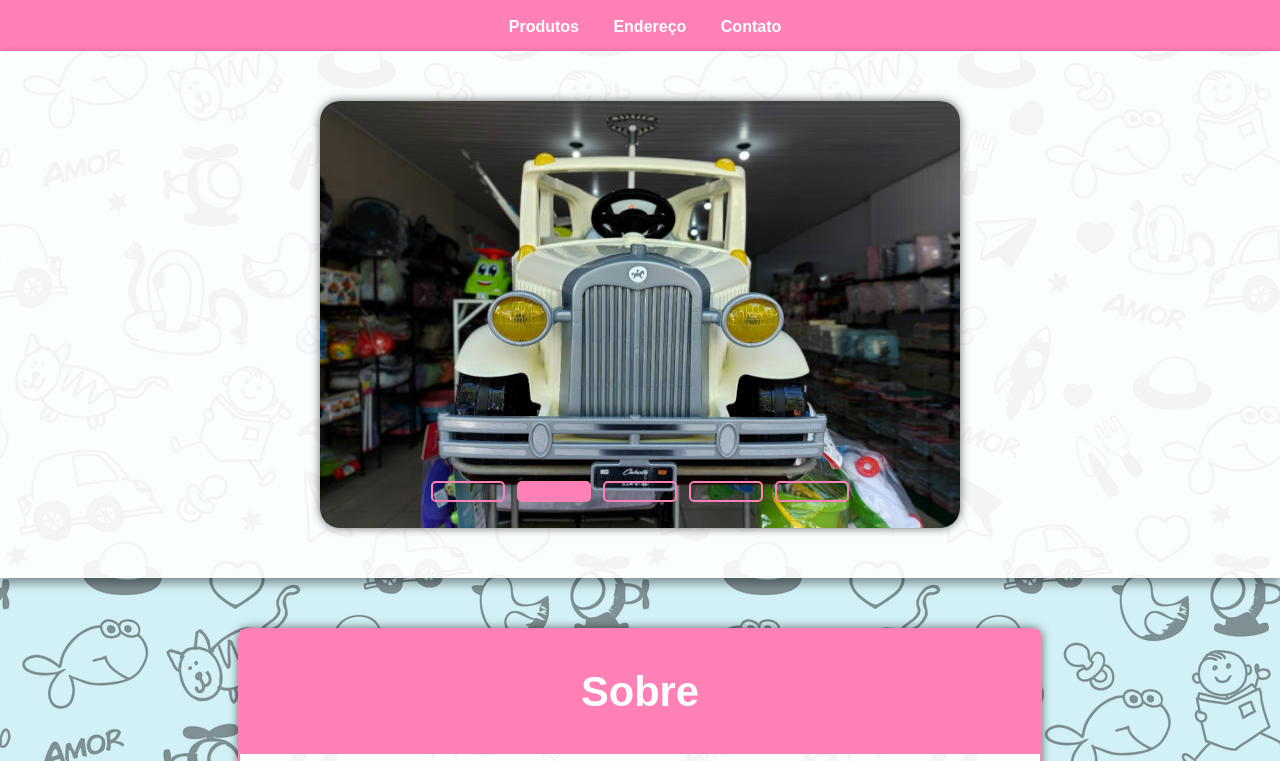
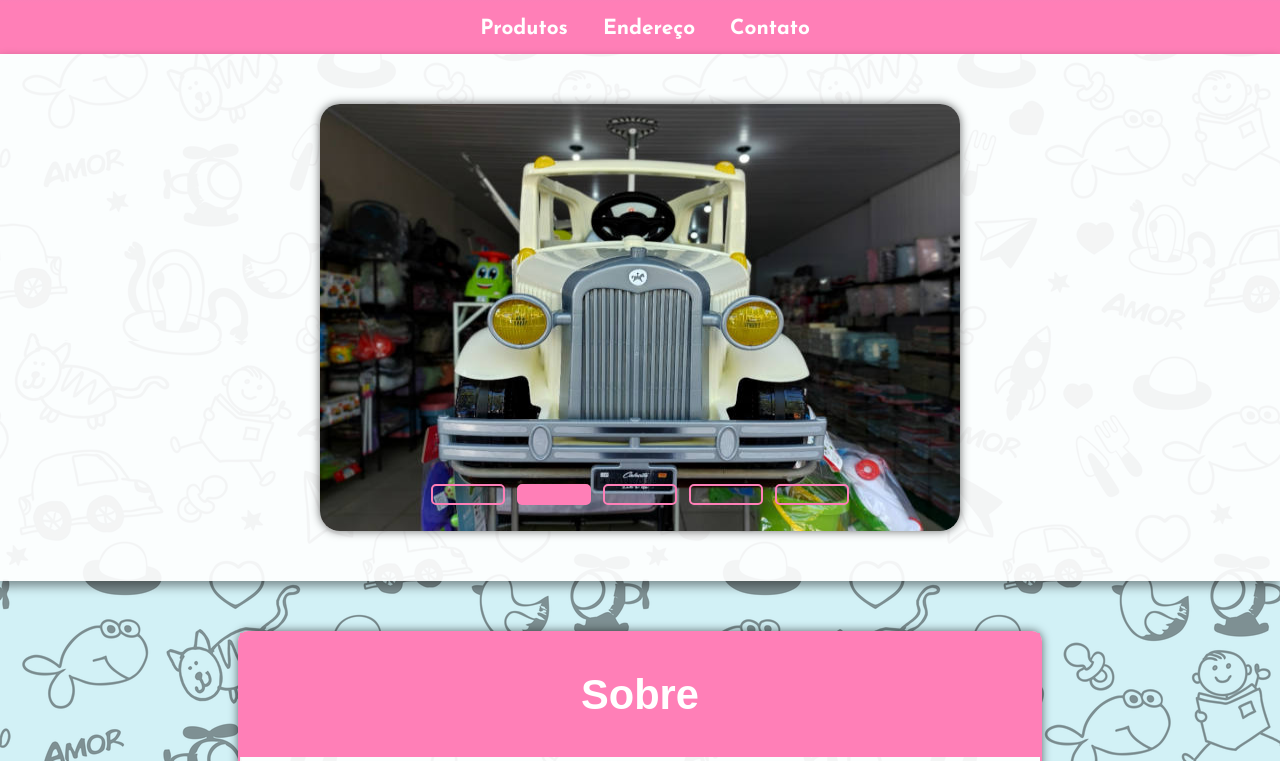
Before and after one commit to nathancanedo/site-loja-do-guri, a plain HTML site: page index.html in a window 1280 px wide. Shown: the part 239-1000 px from the top of the page. Drawn offline with Linux system fonts and the light colour scheme; a web font is replaced by a local one.

Commit message:
Update styles.css

```diff
--- a/styles/styles.css
+++ b/styles/styles.css
@@ -32,7 +32,7 @@ html {
 body {
     background: var(--cor1) url("../imagens/babyPattern.png");
     background-attachment: fixed;
-    font-family: Arial, Helvetica, sans-serif;
+    font-family: var(--fonte2);
 }
 
 header {
@@ -53,6 +53,7 @@ nav {
     padding: 15px;
 
     text-align: center;
+
 }
 
 nav a {
@@ -62,6 +63,9 @@ nav a {
     padding: 15px 10px;
     border-radius: 8px;
     margin-left: 10px;
+
+    font-weight: bold;
+    font-size: 1.3em;
 }
 
 nav a:hover {
@@ -300,6 +304,7 @@ footer a:hover {
 
    nav a {
     margin: 0 20px;
+    font-size: 0.95em;
    }
 
 
```
